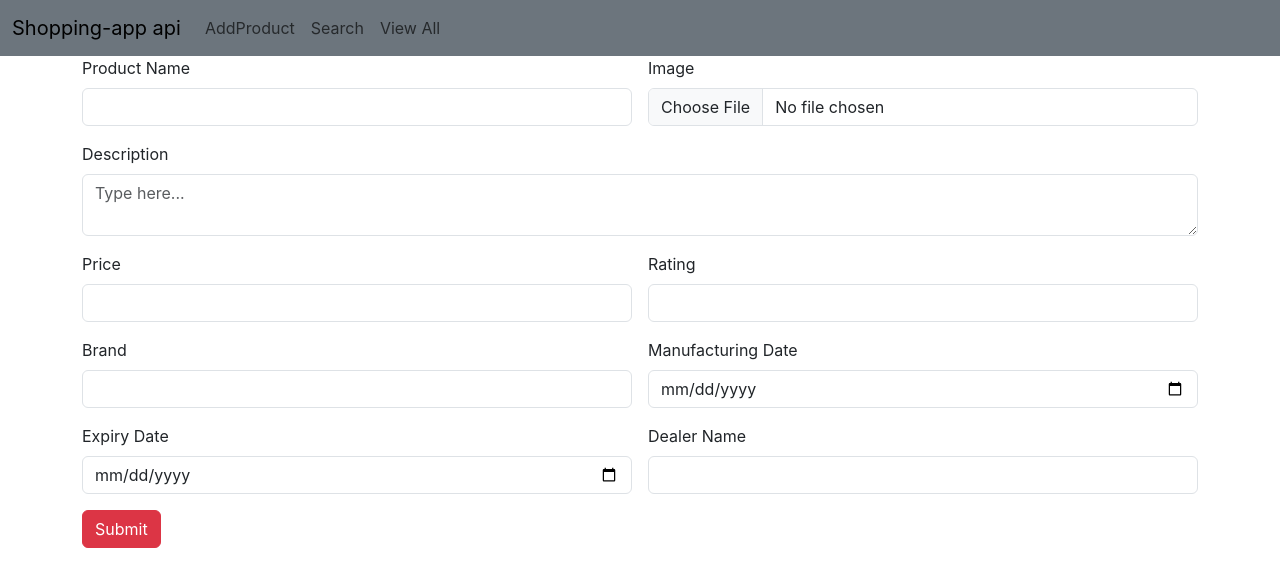
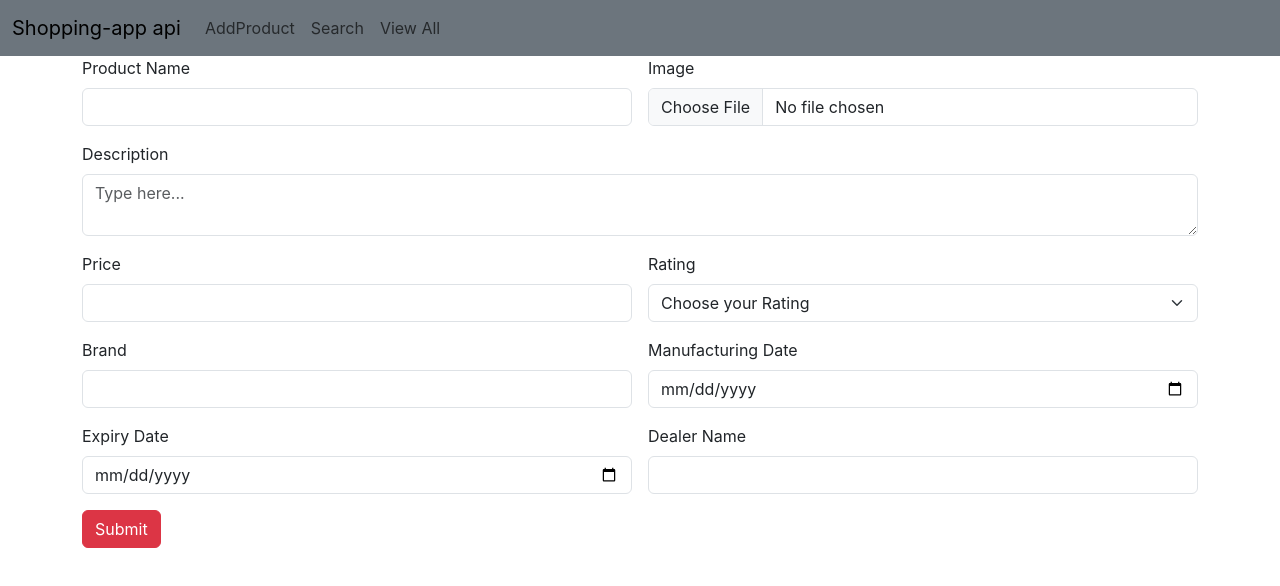
Before and after one commit to aaryaaanx/shopping-app-api, a React (Create React App) app: page / in a window 1280 px wide. Shown: the top 586 px of the page. Built offline with nearby package versions, Linux system fonts and the light colour scheme.

Commit message:
updated commit

```diff
--- a/src/components/AddProduct.jsx
+++ b/src/components/AddProduct.jsx
@@ -1,50 +1,83 @@
-import React from 'react'
-import NavBar from './NavBar'
+import React from "react";
+import NavBar from "./NavBar";
 
 const AddProduct = () => {
   return (
-
-
     <div>
-            <NavBar/>
+      <NavBar />
       <div className="container">
         <div className="row">
           <div className="col col-12 col-sm-12 col-md-12 col-lg-12 col-xl-12 col-xxl-12">
             <div className="row g-3">
               <div className="col col-12 col-sm-6 col-md-6 col-lg-6 col-xl-6 col-xxl-6">
-                                <label htmlFor="" className="form-label">Product Name</label>
+                <label htmlFor="" className="form-label">
+                  Product Name
+                </label>
                 <input type="text" className="form-control" />
               </div>
               <div className="col col-12 col-sm-6 col-md-6 col-lg-6 col-xl-6 col-xxl-6">
-                            <label htmlFor="" className="form-label">Image</label>
-                            <input type="file" name="" id="image" className="form-control" />
+                <label htmlFor="" className="form-label">
+                  Image
+                </label>
+                <input
+                  type="file"
+                  name=""
+                  id="image"
+                  className="form-control"
+                />
               </div>
               <div className="col col-12 col-sm-12 col-md-12 col-lg-12 col-xl-12 col-xxl-12">
-                                <label htmlFor="" className="form-label">Description</label>
-                                <textarea name="" id="" className="form-control" placeholder="Type here... "></textarea>
+                <label htmlFor="" className="form-label">
+                  Description
+                </label>
+                <textarea
+                  name=""
+                  id=""
+                  className="form-control"
+                  placeholder="Type here... "
+                ></textarea>
               </div>
               <div className="col col-12 col-sm-6 col-md-6 col-lg-6 col-xl-6 col-xxl-6">
-                                <label htmlFor="" className="form-label">Price</label>
+                <label htmlFor="" className="form-label">
+                  Price
+                </label>
                 <input type="text" className="form-control" />
               </div>
               <div className="col col-12 col-sm-6 col-md-6 col-lg-6 col-xl-6 col-xxl-6">
-                                <label htmlFor="" className="form-label">Rating</label>
+                <label htmlFor="" className="form-label">
+                  Rating
+                </label>
+                <select class="form-select" aria-label="Default select example">
+                  <option selected>Choose your Rating</option>
+                  <option value="1">1 Star</option>
+                  <option value="2">2 Star</option>
+                  <option value="3">3 Star</option>
+                  <option value="3">4 Star</option>
+                  <option value="3">5 Star</option>
+                </select>
+              </div>
+              <div className="col col-12 col-sm-6 col-md-6 col-lg-6 col-xl-6 col-xxl-6">
+                <label htmlFor="" className="form-label">
+                  Brand
+                </label>
                 <input type="text" className="form-control" />
               </div>
               <div className="col col-12 col-sm-6 col-md-6 col-lg-6 col-xl-6 col-xxl-6">
-                                <label htmlFor="" className="form-label">Brand</label>
-                                <input type="text" className="form-control" />
-                            </div>
-                            <div className="col col-12 col-sm-6 col-md-6 col-lg-6 col-xl-6 col-xxl-6">
-                                <label htmlFor="" className="form-label">Manufacturing Date</label>
+                <label htmlFor="" className="form-label">
+                  Manufacturing Date
+                </label>
                 <input type="date" name="" id="" className="form-control" />
               </div>
               <div className="col col-12 col-sm-6 col-md-6 col-lg-6 col-xl-6 col-xxl-6">
-                                <label htmlFor="" className="form-label">Expiry Date</label>
+                <label htmlFor="" className="form-label">
+                  Expiry Date
+                </label>
                 <input type="date" name="" id="" className="form-control" />
               </div>
               <div className="col col-12 col-sm-6 col-md-6 col-lg-6 col-xl-6 col-xxl-6">
-                                <label htmlFor="" className="form-label">Dealer Name</label>
+                <label htmlFor="" className="form-label">
+                  Dealer Name
+                </label>
                 <input type="text" className="form-control" />
               </div>
               <div className="col col-12 col-sm-12 col-md-12 col-lg-12 col-xl-12 col-xxl-12">
@@ -55,10 +88,7 @@ const AddProduct = () => {
         </div>
       </div>
     </div>
+  );
+};
 
-
-
-  )
-}
-
-export default AddProduct
+export default AddProduct;
```
Lines whose indentation alone changed are shown as unchanged.
